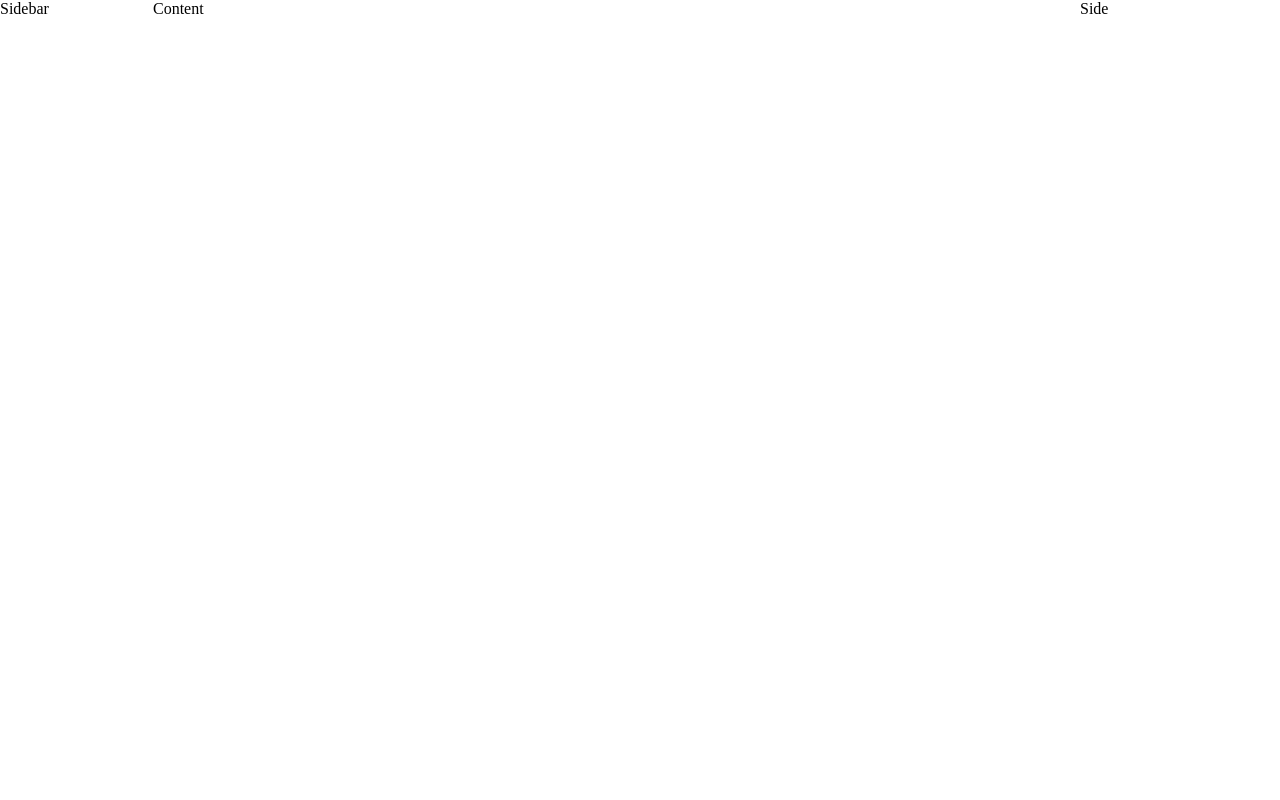
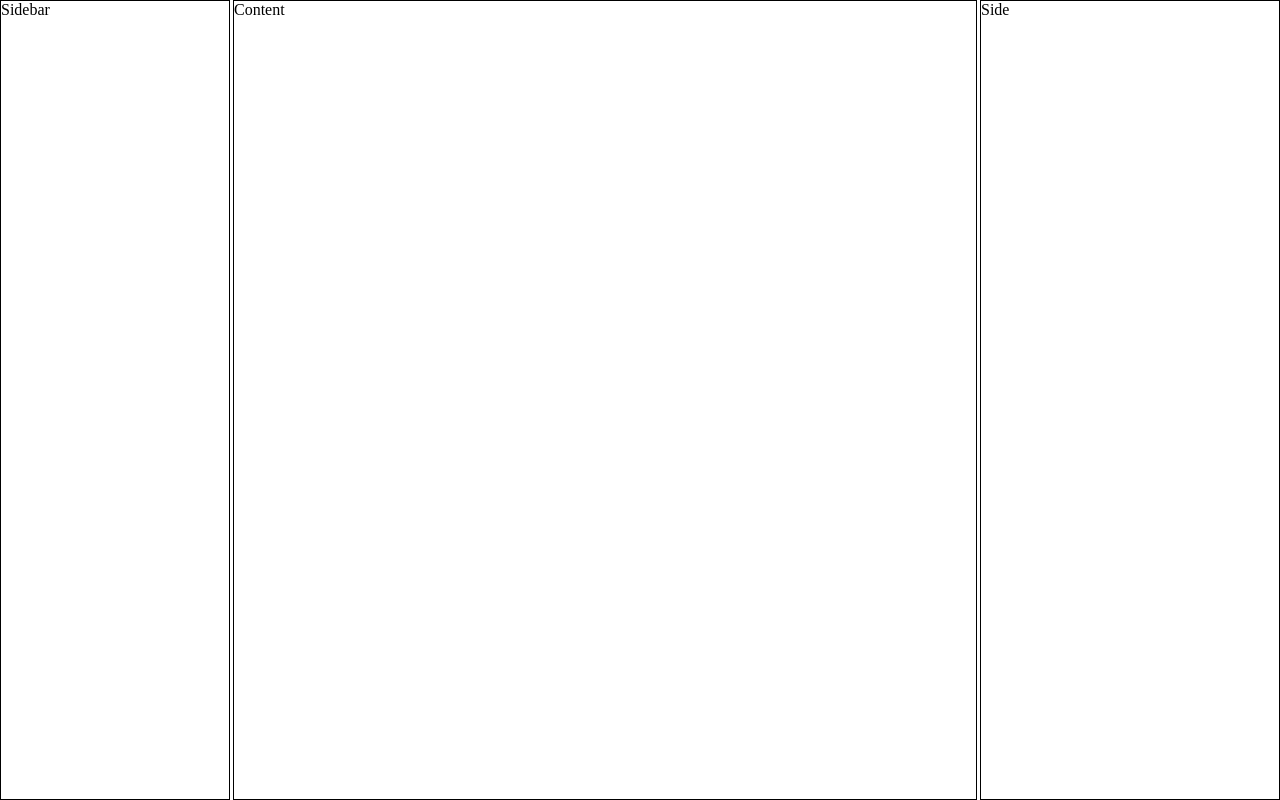
Before and after one commit to Mogakamo/budget_planner, a Vue app: page / in a window 1280 px wide. Built offline with nearby package versions, Linux system fonts and the light colour scheme.

Commit message:
finished with the layout

```diff
--- a/src/views/Home.vue
+++ b/src/views/Home.vue
@@ -18,11 +18,29 @@ export default {
 <style scoped>
 .home {
   display: grid;
-  grid-template-columns: 150px 1fr 200px;
+  grid-template-columns: 230px 1fr 300px;
   grid-template-rows: repeat(5, 1fr);
   grid-column-gap: 3px;
   grid-row-gap: 0px;
   min-height: 100vh;
   min-width: 100vw;
 }
+
+.sidebar {
+  border: 1px solid black;
+  grid-row-start: 1;
+  grid-row-end: 6;
+}
+
+.main {
+  border: 1px solid black;
+  grid-row-start: 1;
+  grid-row-end: 6;
+}
+
+.aside {
+  border: 1px solid black;
+  grid-row-start: 1;
+  grid-row-end: 6;
+}
 </style>
```
